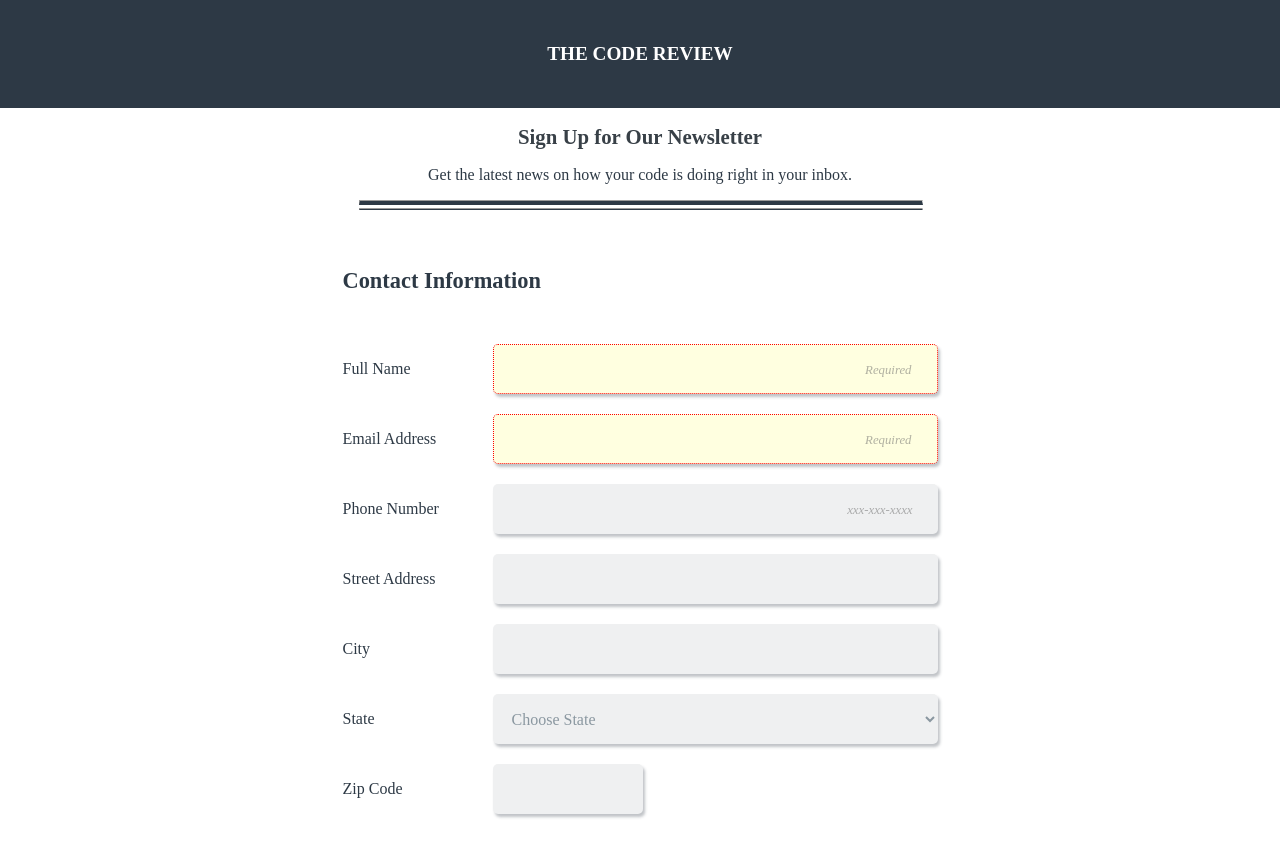
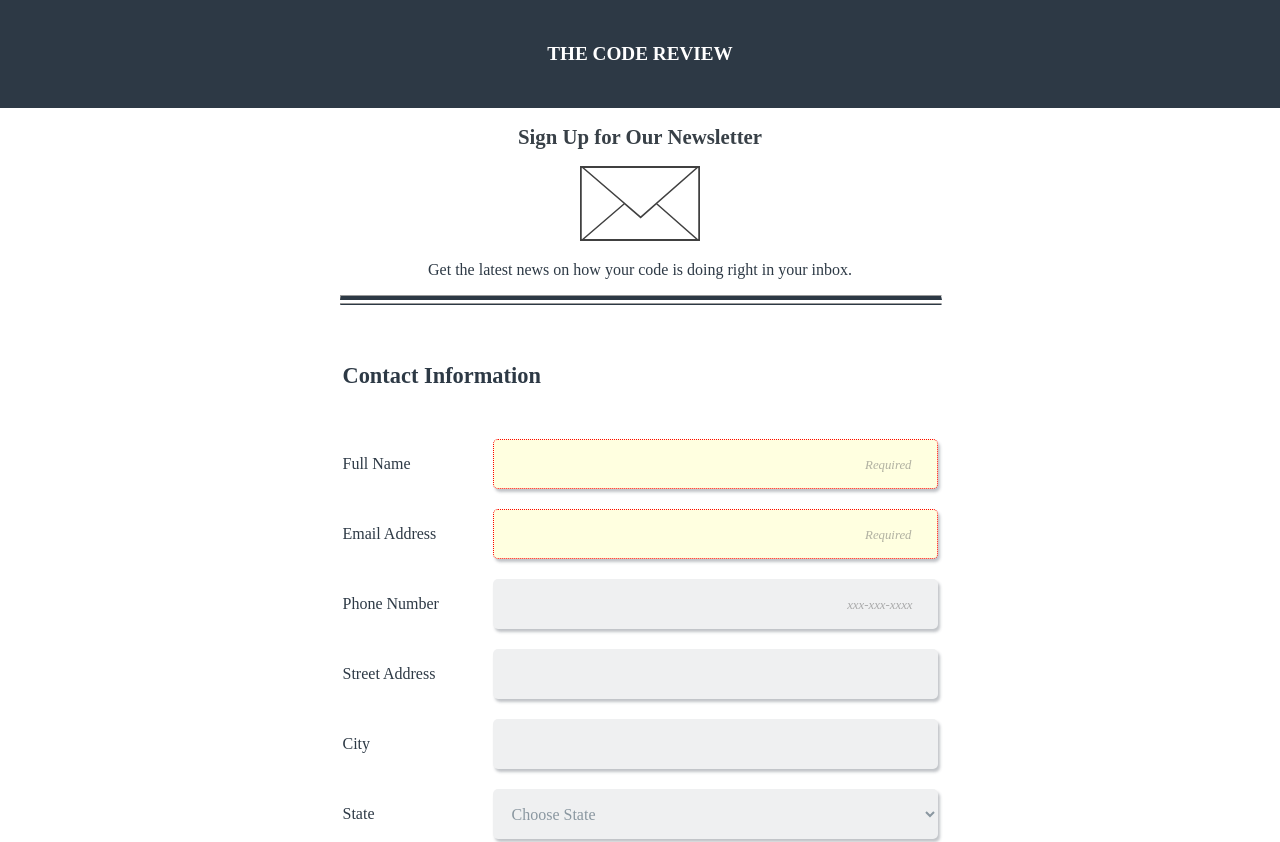
Before and after one commit to nicoalprice/Form---Treehouse-Project-3, a plain HTML site: page index.html in a window 1280 px wide. Shown: the top 842 px of the page. Drawn offline with Linux system fonts and the light colour scheme; a web font is replaced by a local one.

Commit message:
Corrections to hr widths

```diff
--- a/css/main.css
+++ b/css/main.css
@@ -41,7 +41,6 @@ h2 {
     text-align: center;
     width: 93.75%;
     margin: auto;
-/*    padding-bottom: 30px;*/
 }
 
 .intro p {
@@ -54,19 +53,22 @@ h2 {
     color: white;
 }
 
+img {
+    max-width: 20%;
+}
+
 /* ----- Horizontal Rules ----- */
 
 .thick-hr {
-    width: 93.75%;
+    width: 100%;
     border-bottom: 4px solid #2d3945;
     margin-bottom: 3px;
 }
 
 .thin-hr {
-    width: 93.75%;
+    width: 100%;
     border-bottom: 1px solid #2d3945;
     margin-top: 0px;
-/*    margin-bottom: 20px;*/
 }
 
 /* ----- Form ----- */
@@ -279,11 +281,15 @@ footer {
 
     .wrapper {
         max-width: 600px;
+        width: 100%;
     }
 
+    .intro,
     .thick-hr,
     .thin-hr {
-        width: 100%;
+        margin-left: 0;
+        margin-right: 0;
+        width: 600px;
     }
 
     .flexible-input {
@@ -311,7 +317,7 @@ footer {
         width: 150px;
     }
 
-     .flexible-input:last-child {
+    .flexible-input:last-child {
         width: 300px;
         margin-bottom: 20px;
     }
--- a/index.html
+++ b/index.html
@@ -16,6 +16,7 @@
 
         <div class="intro">
             <h2>Sign Up for Our Newsletter</h2>
+            <img src="images/newsletter.svg">
             <p>Get the latest news on how your code is doing right in your inbox.</p>
 
             <hr class="thick-hr">
```
Also changed, not shown: images/newsletter.svg (added).
